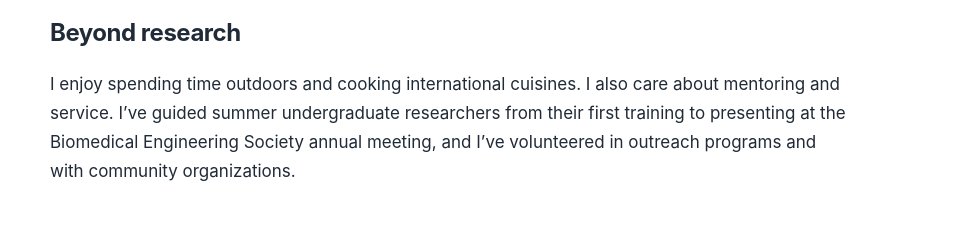
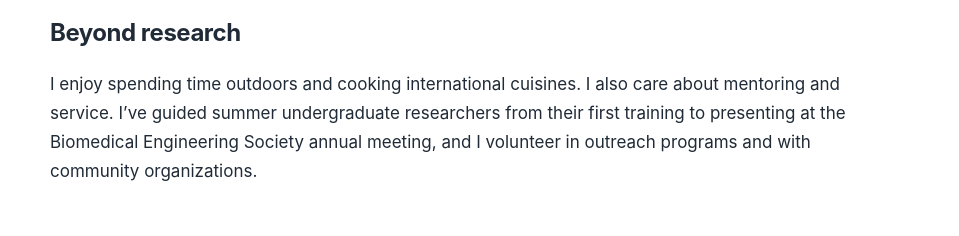
Before and after one commit to YonaNeg/YonaNeg.github.io, an Astro site: page /about in a window 1280 px wide. Shown: the part 559-795 px from the top of the page, without its empty margins (160-1119 px from the left). Built offline with nearby package versions, Linux system fonts and the light colour scheme; Astro itself is replaced by a stand-in of ours.

Commit message:
Update about page wording

```diff
--- a/src/pages/about.astro
+++ b/src/pages/about.astro
@@ -32,7 +32,7 @@ import { withBase } from '../utils/paths';
       <p>
         I enjoy spending time outdoors and cooking international cuisines. I also care about mentoring
         and service. I’ve guided summer undergraduate researchers from their first training to
-        presenting at the Biomedical Engineering Society annual meeting, and I’ve volunteered in
+        presenting at the Biomedical Engineering Society annual meeting, and I volunteer in
         outreach programs and with community organizations.
       </p>
     </section>
```
